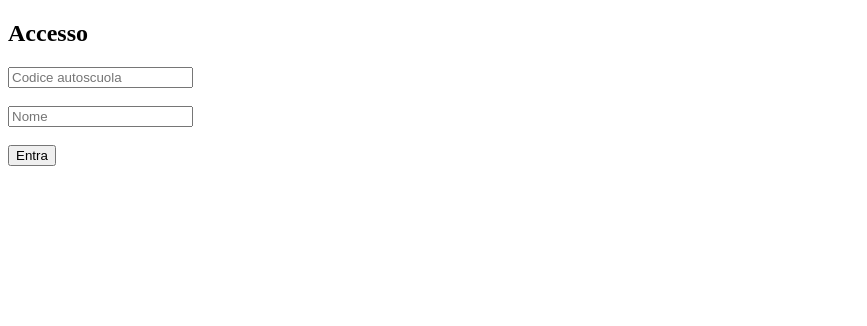
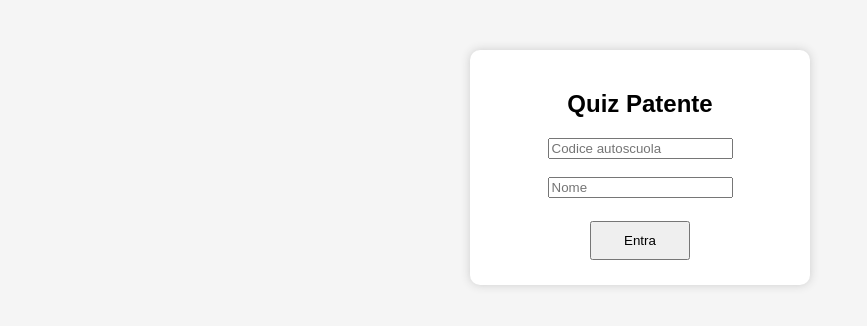
Before and after one commit to alessandro210392-hash/quiz-patente, a website: page index.html in a window 1280 px wide. Shown: the whole page, without its empty margins (0-867 px from the left). Drawn offline with Linux system fonts and the light colour scheme.

Commit message:
Update index.html

```diff
--- a/index.html
+++ b/index.html
@@ -2,17 +2,39 @@
 <html>
 <head>
   <title>Quiz Patente</title>
+  <style>
+    body {
+      font-family: Arial;
+      text-align: center;
+      background: #f5f5f5;
+    }
+
+    .box {
+      background: white;
+      padding: 20px;
+      margin: 50px auto;
+      width: 300px;
+      border-radius: 10px;
+      box-shadow: 0 0 10px #ccc;
+    }
+
+    button {
+      padding: 10px;
+      margin: 5px;
+      width: 100px;
+    }
+  </style>
 </head>
 <body>
 
-<h2>Accesso</h2>
+<div class="box">
+  <h2>Quiz Patente</h2>
 
-<input id="code" placeholder="Codice autoscuola" />
-<br><br>
-<input id="name" placeholder="Nome" />
-<br><br>
+  <input id="code" placeholder="Codice autoscuola"><br><br>
+  <input id="name" placeholder="Nome"><br><br>
 
-<button onclick="login()">Entra</button>
+  <button onclick="login()">Entra</button>
+</div>
 
 <script src="app.js"></script>
 
```
